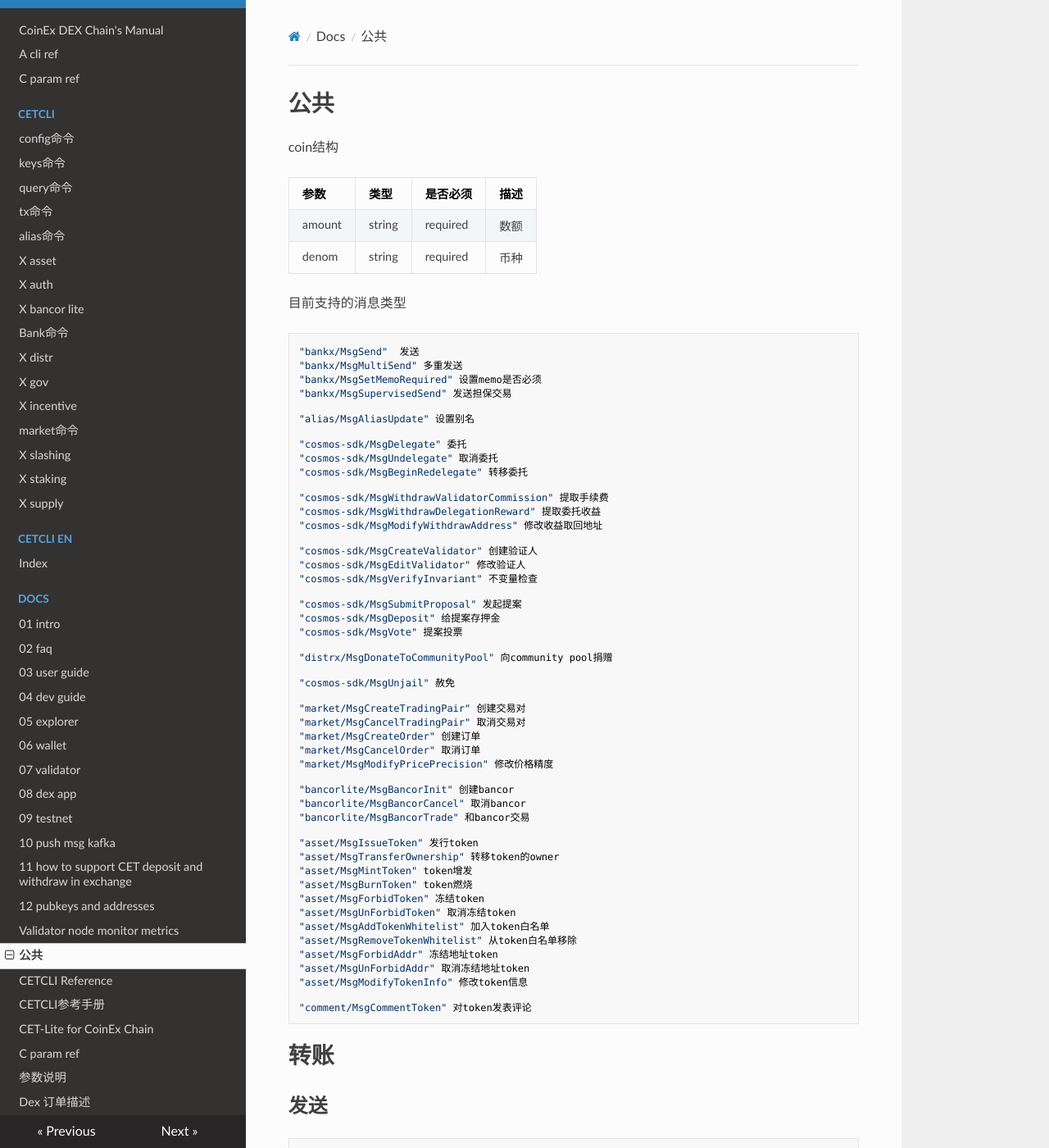
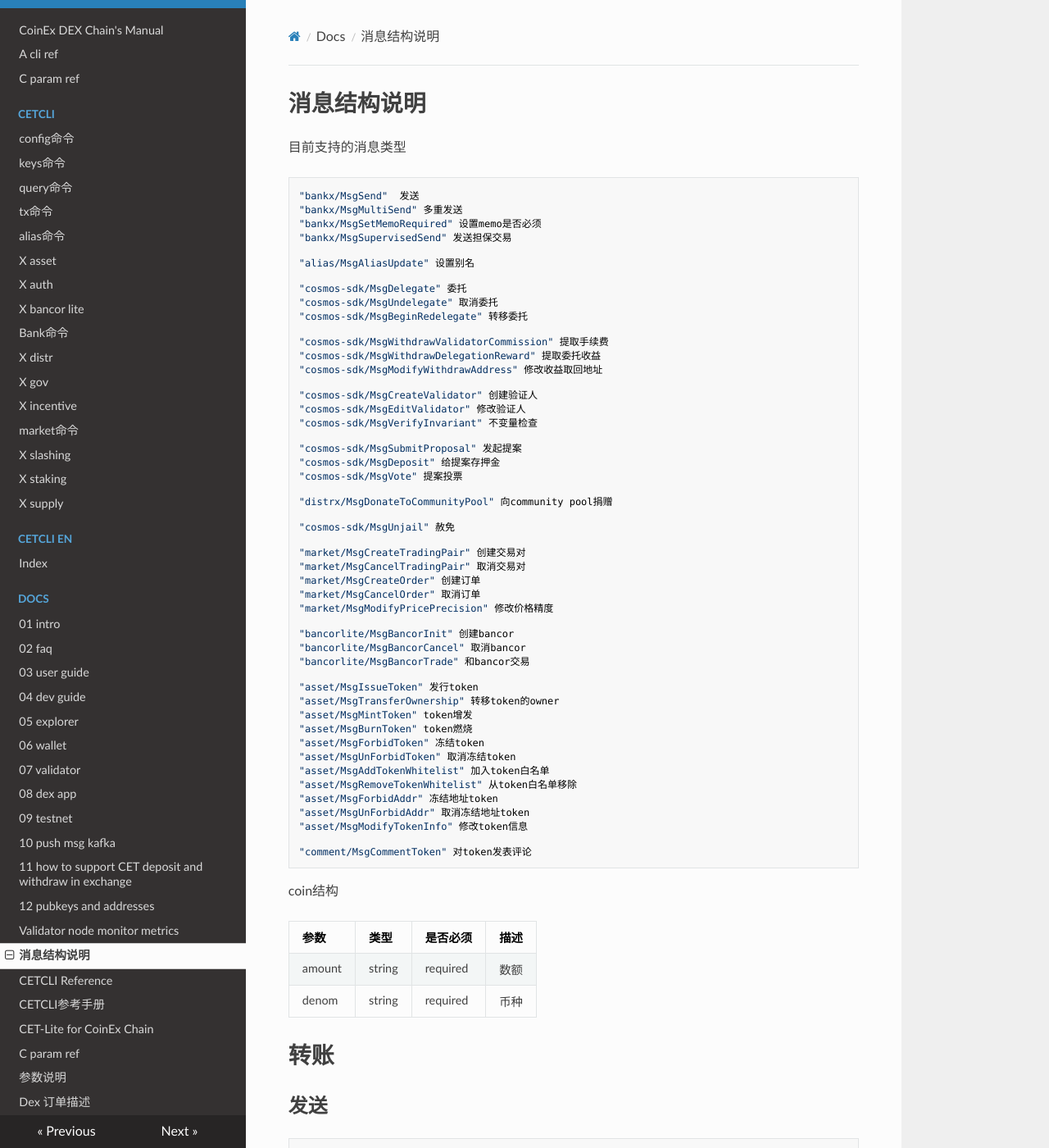
Before and after one commit to coinexchain/dex-manual, an MkDocs documentation site: the page built from docs/docs/14_messages_cn.md, in a window 1280 px wide and 1400 px high. Shown: the whole window at 82% size. Built offline with MkDocs 1.6.1, drawn with Linux system fonts in a browser that asks for light colours; nearby versions of some CDN libraries; part of the change alters nothing that is shown.

Commit message:
Update 14_messages_cn.md

````diff
--- a/docs/docs/14_messages_cn.md
+++ b/docs/docs/14_messages_cn.md
@@ -1,11 +1,4 @@
-# 公共
-
-coin结构
-
-| 参数   | 类型   | 是否必须 | 描述 |
-| ------ | ------ | -------- | ---- |
-| amount | string | required | 数额 |
-| denom  | string | required | 币种 |
+# 消息结构说明
 
 目前支持的消息类型
 
@@ -62,6 +55,13 @@ coin结构
 "comment/MsgCommentToken" 对token发表评论
 ```
 
+
+coin结构
+
+| 参数   | 类型   | 是否必须 | 描述 |
+| ------ | ------ | -------- | ---- |
+| amount | string | required | 数额 |
+| denom  | string | required | 币种 |
 
 
 # 转账
````
